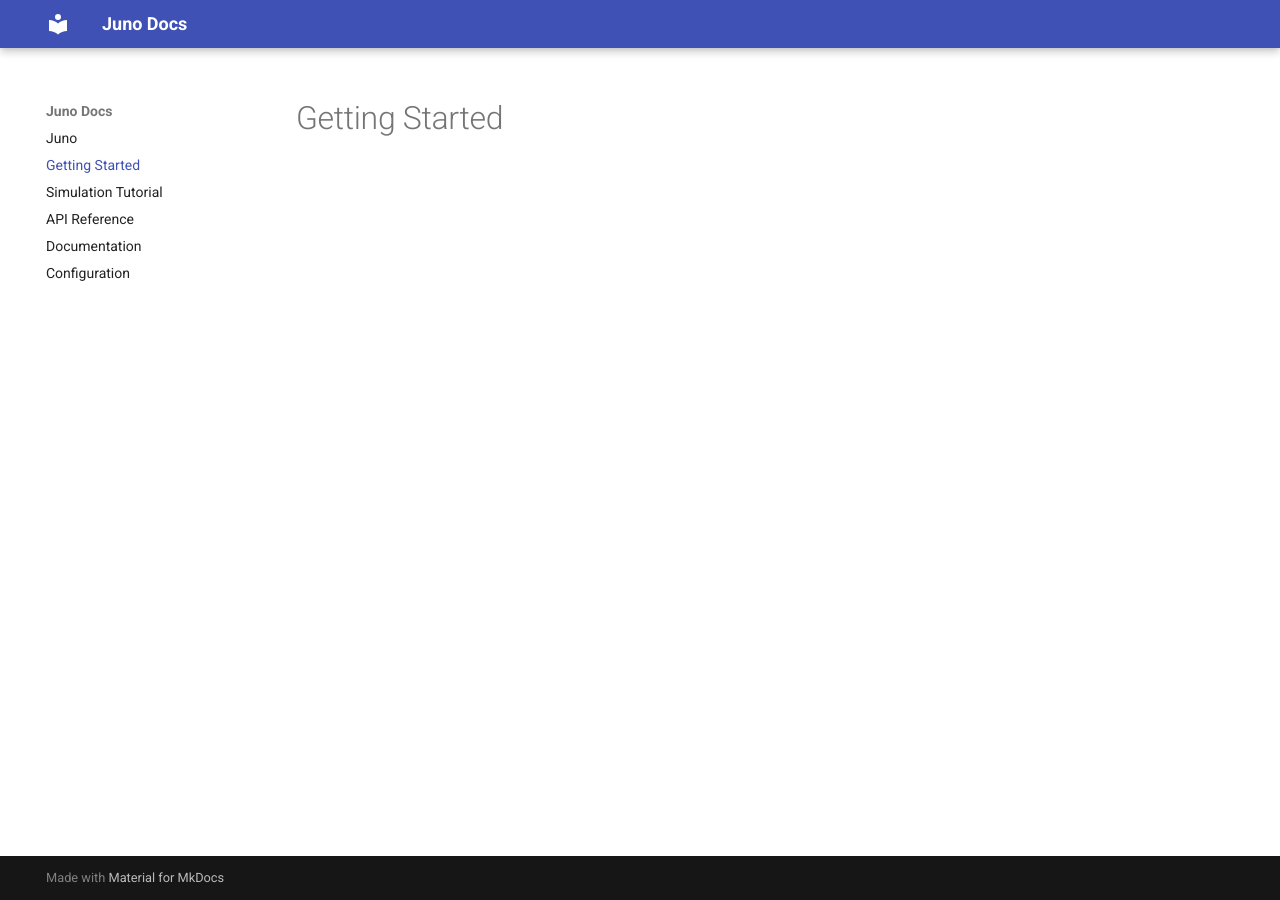
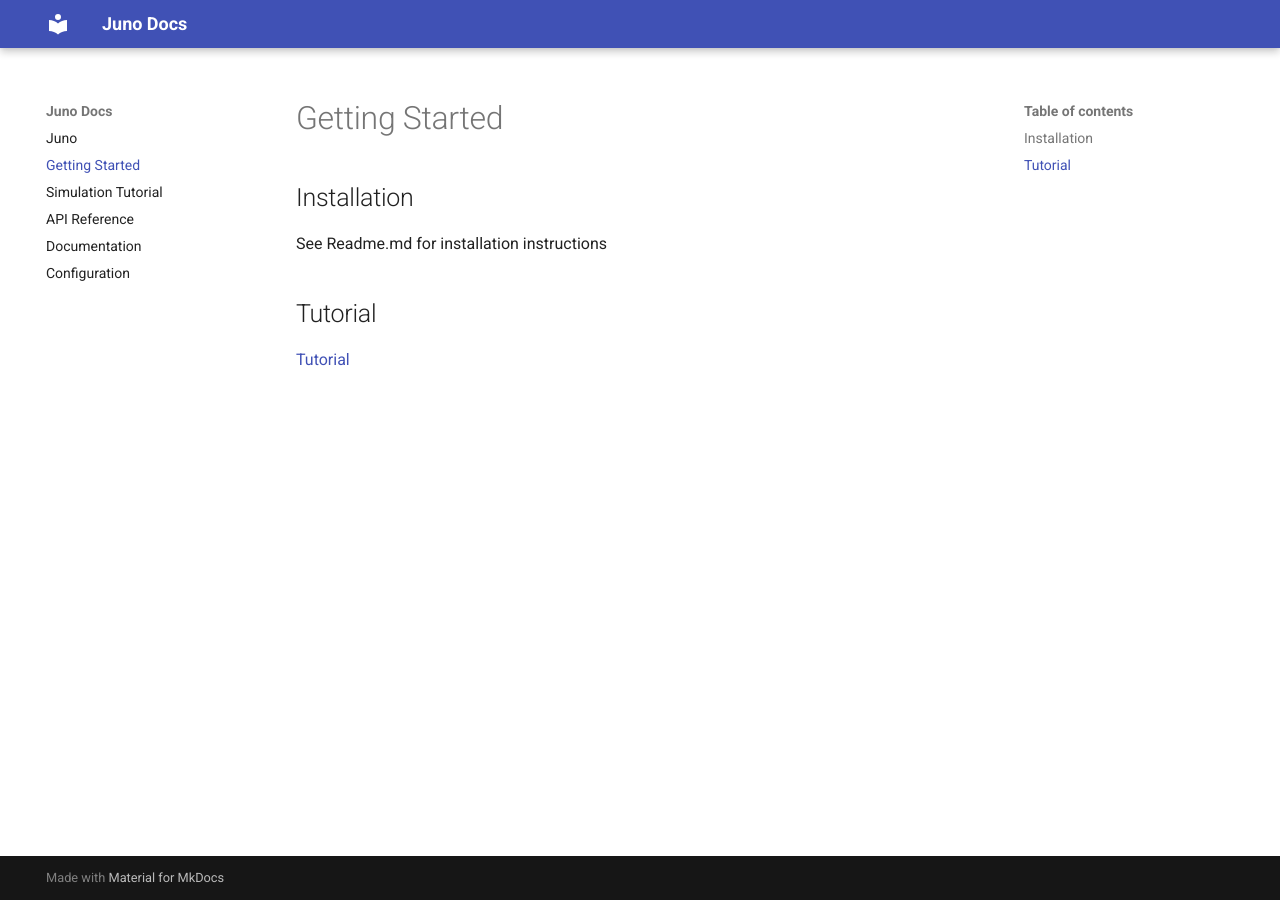
Before and after one commit to DeMarcoLab/juno, an MkDocs documentation site: the page built from docs/started.md, in a window 1280 px wide. Built offline with MkDocs 1.6.1 and Material for MkDocs 9.7.7, drawn with Linux system fonts in a browser that asks for light colours.

Commit message:
update docs

```diff
--- a/docs/started.md
+++ b/docs/started.md
@@ -1 +1,8 @@
 # Getting Started
+
+## Installation
+See Readme.md for installation instructions
+
+## Tutorial
+
+[Tutorial](TUTORIAL.md)
```
Also changed, not shown: docs/reference.md (+4 -0 lines).
